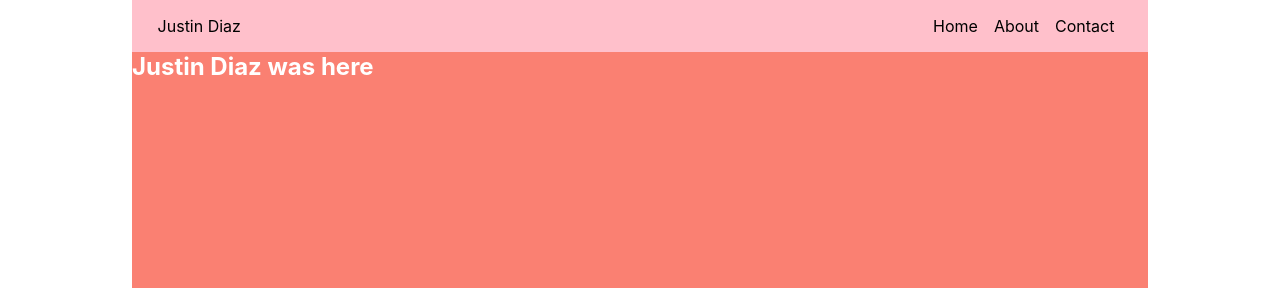
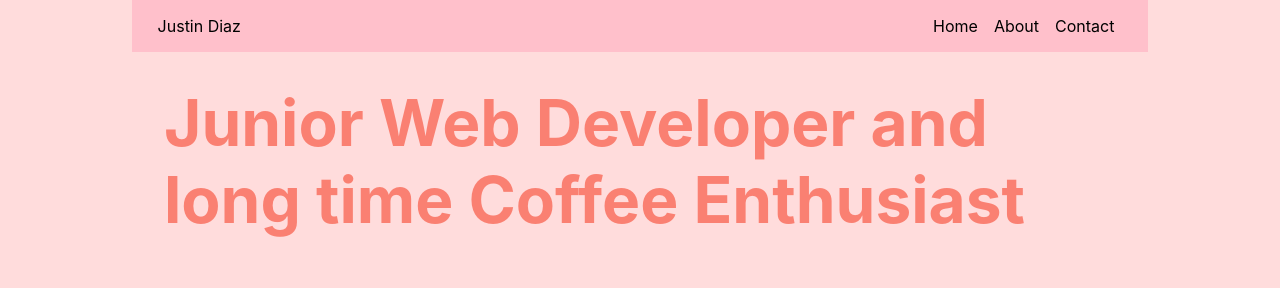
Before and after one commit to meteora277/coffee-and-code, a Next.js app: page / in a window 1280 px wide. Shown: the top 288 px of the page. Built offline with nearby package versions, Linux system fonts and the light colour scheme.

Commit message:
added curve svg background

```diff
--- a/components/Cta.jsx
+++ b/components/Cta.jsx
@@ -1,16 +1,60 @@
+import Button from "./Button";
+
 const Cta = () => {
   return (
     <article>
-      <h1>Justin Diaz was here</h1>
+      <div className="custom-shape-divider-top-1647023911">
+        <svg
+          data-name="Layer 1"
+          xmlns="http://www.w3.org/2000/svg"
+          viewBox="0 0 1200 120"
+          preserveAspectRatio="none"
+        >
+          <path
+            d="M0,0V7.23C0,65.52,268.63,112.77,600,112.77S1200,65.52,1200,7.23V0Z"
+            className="shape-fill"
+          ></path>
+        </svg>
+      </div>
+      <section className="heading">
+        <h1>Junior Web Developer and long time Coffee Enthusiast</h1>
+      </section>
+      <Button text="More.." />
+      <Button text="Contact Me ->" />
 
       <style jsx>{`
         article {
           height: 720px;
-          background: salmon;
+          padding: 2rem;
         }
         h1 {
           margin: 0;
-          color: white;
+          color: salmon;
+          font-size: 4rem;
+        }
+        .heading {
+          height: 600px;
+        }
+        .custom-shape-divider-top-1647023911 {
+          z-index: -10;
+          position: absolute;
+          top: 0;
+          left: 0;
+          width: 100%;
+          overflow: hidden;
+          line-height: 0;
+        }
+
+        .custom-shape-divider-top-1647023911 svg {
+          position: relative;
+          display: block;
+          width: calc(200% + 1.3px);
+          height: 100vh;
+          transform: translateX(-25%);
+        }
+
+        .custom-shape-divider-top-1647023911 .shape-fill {
+          fill: #ffdcdc;
         }
       `}</style>
     </article>
```
